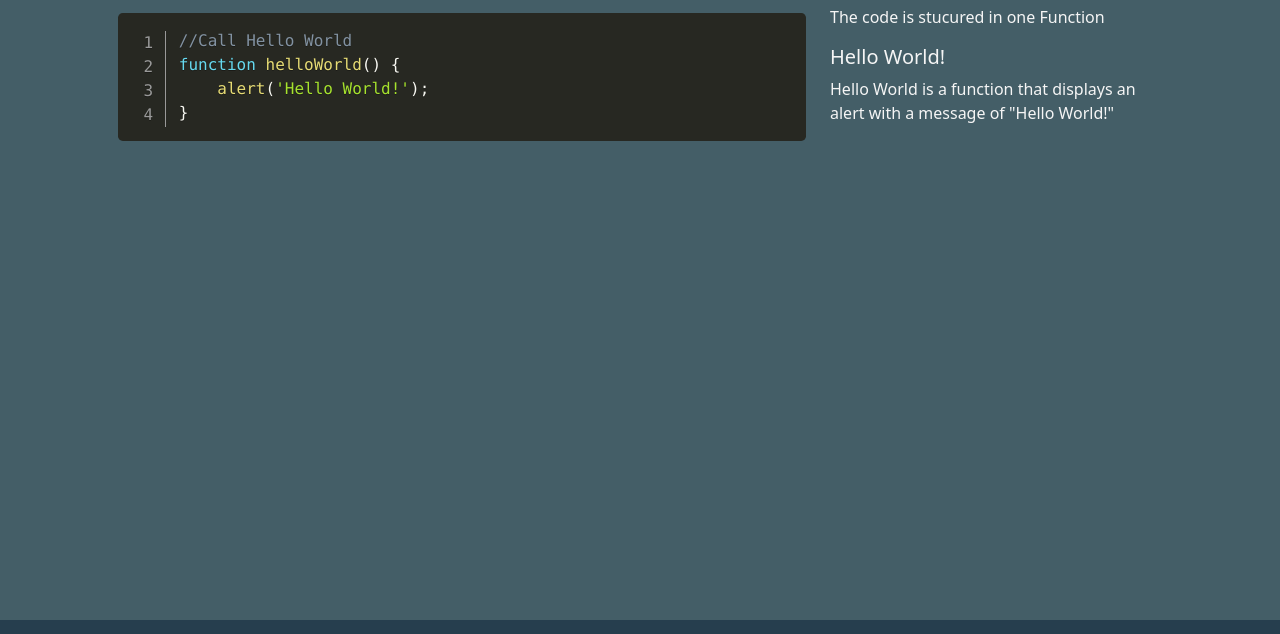
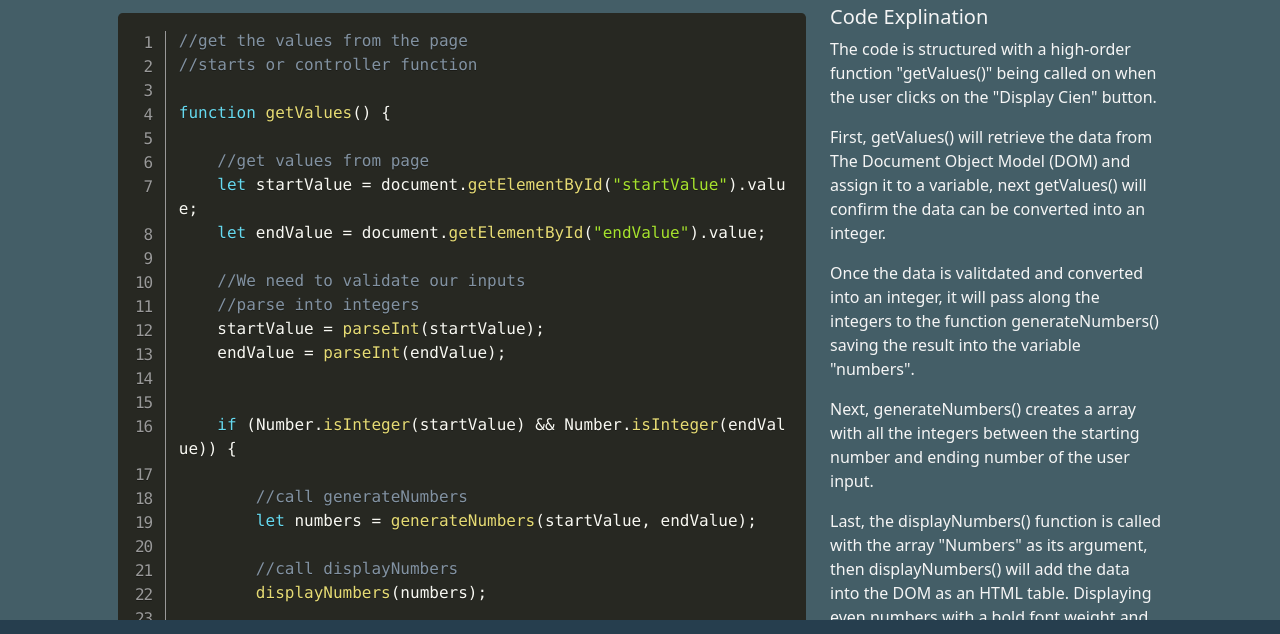
Before and after one commit to brianley99/JavascriptChallange-Cien, a plain HTML site: page code.html in a window 1280 px wide. Shown: the part 114-748 px from the top of the page. Drawn offline with nearby package versions, Linux system fonts and the light colour scheme.

Commit message:
Update code.html

```diff
--- a/code.html
+++ b/code.html
@@ -65,16 +65,89 @@
             <div class="row row-cols-1 row-cols-lg-2">
                 <div class="col-lg-8">
                     <pre class="line-numbers"><code class="language-javascript">
-                        //Call Hello World
-                        function helloWorld() {
-                            alert('Hello World!');
-                        }
+//get the values from the page
+//starts or controller function
+
+function getValues() {
+
+    //get values from page
+    let startValue = document.getElementById("startValue").value;
+    let endValue = document.getElementById("endValue").value;
+
+    //We need to validate our inputs
+    //parse into integers
+    startValue = parseInt(startValue);
+    endValue = parseInt(endValue);
+
+
+    if (Number.isInteger(startValue) && Number.isInteger(endValue)) {
+
+        //call generateNumbers
+        let numbers = generateNumbers(startValue, endValue);
+
+        //call displayNumbers
+        displayNumbers(numbers);
+
+    } else {
+        alert('You must enter integers');
+    }
+}
+
+//generate numbers from strartValue to endValue
+//logic function
+function generateNumbers(sValue, eValue) {
+
+    let numbers = [];
+
+    //we want to get all numbers from start to end
+    for (let index = sValue; index <= eValue; index++) {
+
+        //this will execute in a loop until index = eValue
+        numbers.push(index);
+
+    }
+
+    return numbers;
+}
+
+//display the numbers and mark the even bold
+//display or view functions
+
+function displayNumbers(numbers) {
+
+    let templateRows = "";
+
+    for (let index = 0; index < numbers.length; index++) {
+
+        let className = "even";
+        let number = numbers[index];
+
+        if (number % 2 === 0) {
+            className = 'even';
+        } else {
+            className = 'odd';
+        }
+
+        //modefied for prisim
+        templateRows += `&lt;tr>&lt;td class="${className}" >${number}&lt;/td>&lt;/tr>
+    }
+
+    document.getElementById('results').innerHTML = templateRows;
+
+}
                     </code></pre>
                 </div>
                 <div class="col-lg-4">
-                    <p>The code is stucured in one Function</p>
-                    <h5>Hello World!</h5>
-                    <p>Hello World is a function that displays an alert with a message of "Hello World!"</p>
+                    <h5>Code Explination</h5>
+                    <p> The code is structured with a high-order function "getValues()" being called on when the user clicks on the "Display Cien" button.</p>
+
+                    <p>First, getValues() will retrieve the data from The Document Object Model (DOM) and assign it to a variable, next getValues() will confirm the data can be converted into an integer.</p>
+
+                    <p>Once the data is valitdated and converted into an integer, it will pass along the integers to the function generateNumbers() saving the result into the variable "numbers".</p>
+
+                    <p>Next, generateNumbers() creates a array with all the integers between the starting number and ending number of the user input.</p>
+
+                    <p>Last, the displayNumbers() function is called with the array "Numbers" as its argument, then displayNumbers() will add the data into the DOM as an HTML table. Displaying even numbers with a bold font weight and odd numbers with regular font weight.</p>
                 </div>
             </div>
         </div>
```
